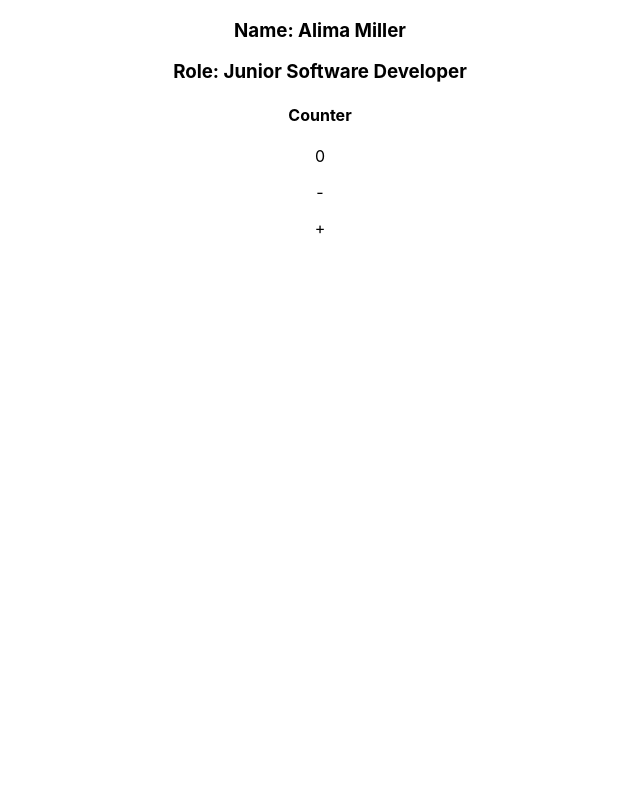
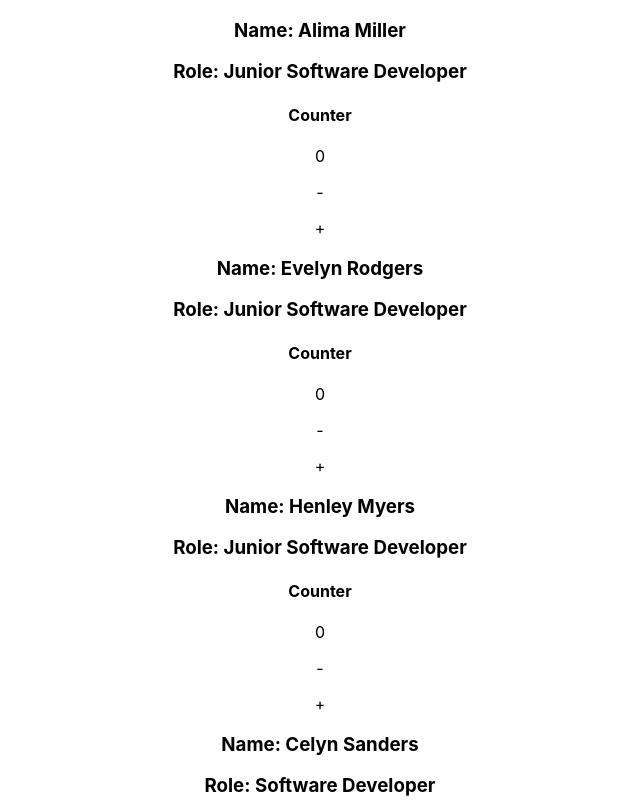
Before and after one commit to BrandonThey/nology-mini-react-project, a React (Create React App) app: page / in a window 1280 px wide. Shown: the top 800 px of the page, without its empty margins (320-960 px from the left). Built offline with nearby package versions, Linux system fonts and the light colour scheme.

Commit message:
Changed Employee.jsx to be able to create multiple employee cards

```diff
--- a/src/App.js
+++ b/src/App.js
@@ -9,7 +9,7 @@ import employees from "./data/employees";
 function App() {
   return (
     <div className="App">
-      <Employee name={employees[0].name} role={employees[0].role}/>
+      <Employee employeesArr={employees}/>
     </div>
   );
 }
--- a/src/containers/Employee/Employee.jsx
+++ b/src/containers/Employee/Employee.jsx
@@ -3,14 +3,20 @@ import "./Employee";
 import Counter from "../../components/Counter/Counter";
 
 const Employee = (props) => {
-    const {name, role} = props;
+    const {employeesArr} = props;
+
+    const employeeCards = employeesArr.map((employee) => (
+        <>
+            <h3>Name: {employee.name}</h3>
+            <h3>Role: {employee.role}</h3>
+            <Counter />
+        </>
+    ));
 
     return (
-        <div>
-            <h3>Name: {name}</h3>
-            <h3>Role: {role}</h3>
-            <Counter />
-        </div>
+        <>
+            <div>{employeeCards}</div>
+        </>
     )
 }
 
```
